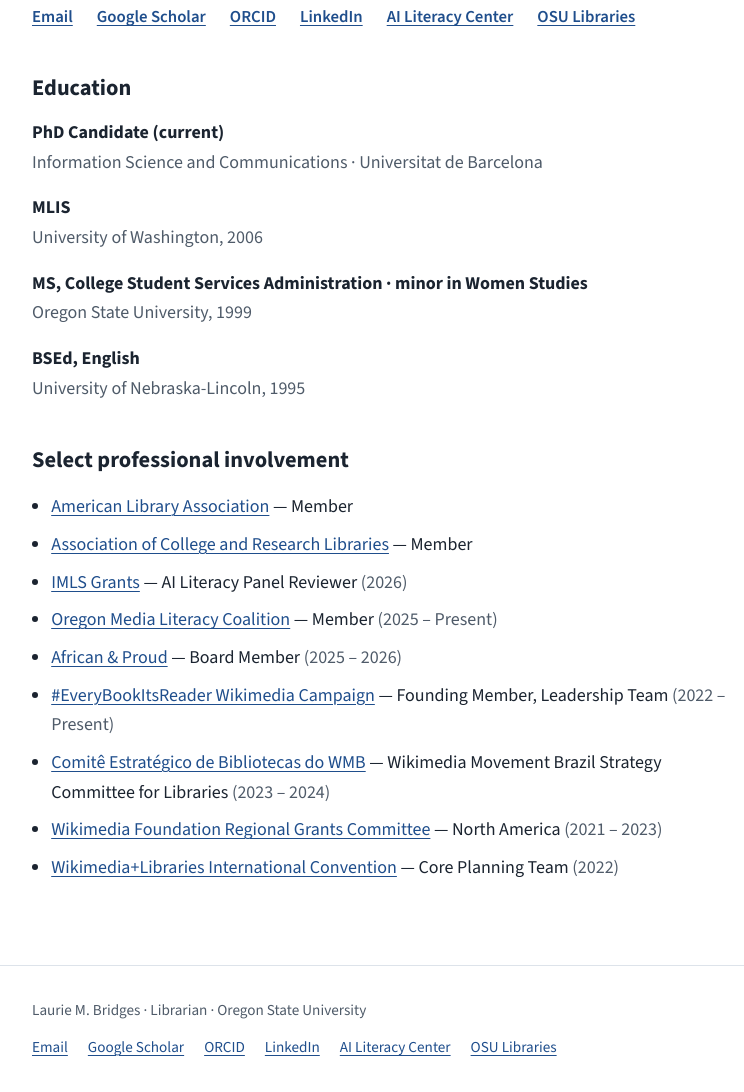
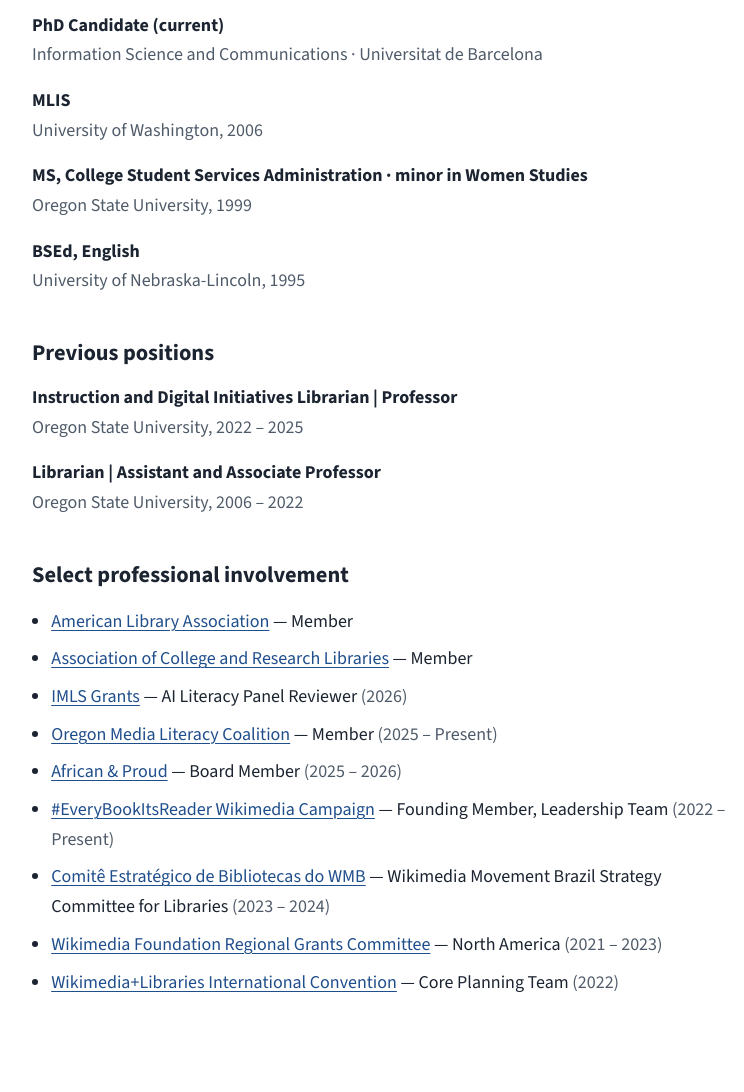
Before and after one commit to ELEMBridges/ELEMBridges.github.io, a plain HTML site: page about.html in a window 1280 px wide. Shown: the part 605-1697 px from the top of the page, without its empty margins (256-1000 px from the left). Drawn offline with nearby package versions, Linux system fonts and the light colour scheme.

Commit message:
Previous positions; remove footer

```diff
--- a/about.html
+++ b/about.html
@@ -37,8 +37,6 @@
           <h2 class="card-head">Bridges, Laurie M.</h2>
           <ul class="positions">
             <li>Humanities Librarian | Director, AI Literacy Center | Professor <span class="dates">(2025 – Present)</span></li>
-            <li>Instruction and Digital Initiatives Librarian | Professor <span class="dates">(2022 – 2025)</span></li>
-            <li>Librarian | Assistant and Associate Professor <span class="dates">(2006 – 2022)</span></li>
           </ul>
           <p>Oregon State University · <a href="mailto:Laurie.Bridges@oregonstate.edu">Laurie.Bridges@oregonstate.edu</a></p>
           <p class="card-subjects">1. Critical AI literacy. 2. Academic libraries. 3. Wikipedia and open knowledge. 4. Information literacy.</p>
@@ -66,6 +64,14 @@
         <dd>University of Nebraska-Lincoln, 1995</dd>
       </dl>
 
+      <h2>Previous positions</h2>
+      <dl class="edu">
+        <dt>Instruction and Digital Initiatives Librarian | Professor</dt>
+        <dd>Oregon State University, 2022 – 2025</dd>
+        <dt>Librarian | Assistant and Associate Professor</dt>
+        <dd>Oregon State University, 2006 – 2022</dd>
+      </dl>
+
       <h2>Select professional involvement</h2>
       <ul class="involve">
         <li><a href="https://www.ala.org/">American Library Association</a> — Member</li>
@@ -80,18 +86,5 @@
       </ul>
     </div>
   </main>
-  <footer class="site-footer">
-    <div class="wrap">
-      <p>Laurie M. Bridges · Librarian · Oregon State University</p>
-      <ul aria-label="Profiles">
-        <li><a href="mailto:Laurie.Bridges@oregonstate.edu">Email</a></li>
-        <li><a href="https://scholar.google.com/citations?user=hDvIfJgAAAAJ&amp;hl=en">Google Scholar</a></li>
-        <li><a href="https://orcid.org/0000-0002-2765-5440">ORCID</a></li>
-        <li><a href="https://www.linkedin.com/in/laurie-bridges-834aa4215/">LinkedIn</a></li>
-        <li><a href="https://ailiteracycenter.oregonstate.edu/directory/laurie-bridges">AI Literacy Center</a></li>
-        <li><a href="https://library.oregonstate.edu/directory-profile/bridgesl">OSU Libraries</a></li>
-      </ul>
-    </div>
-  </footer>
 </body>
 </html>
```
Also changed, not shown: presentations.html (+0 -13 lines), publications.html (+0 -13 lines).
